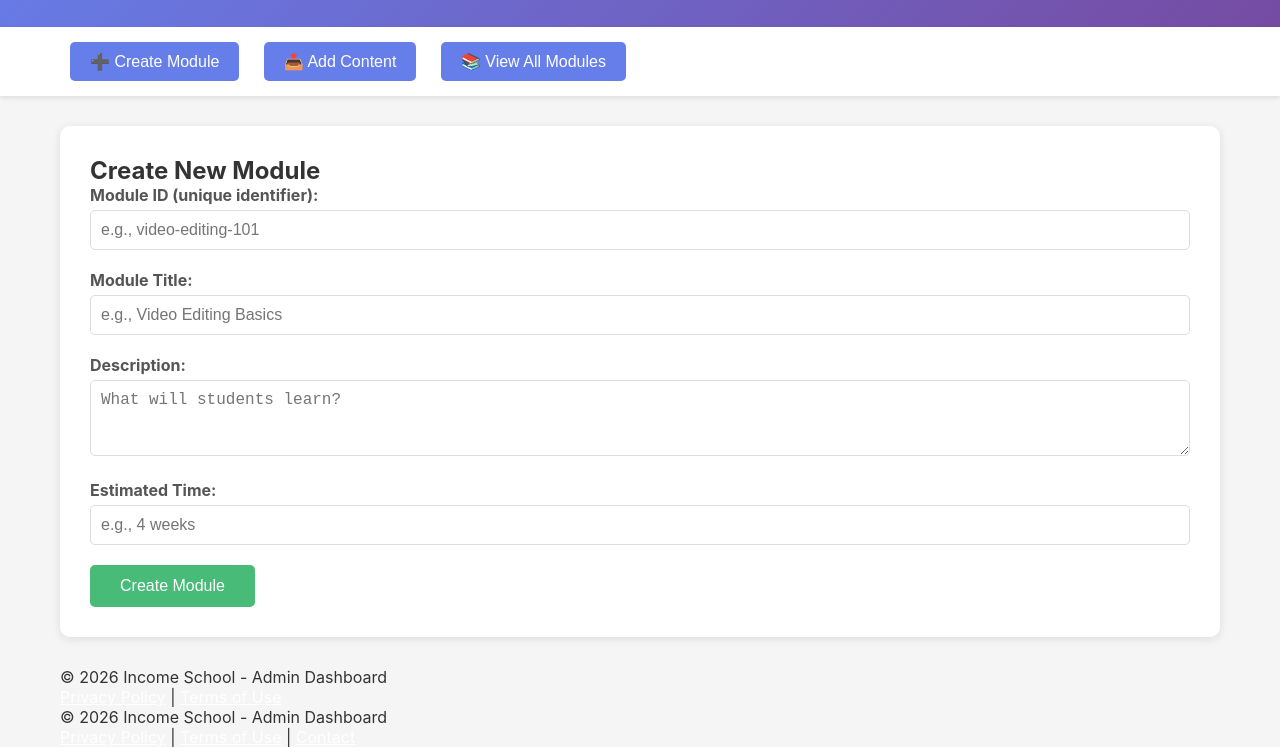
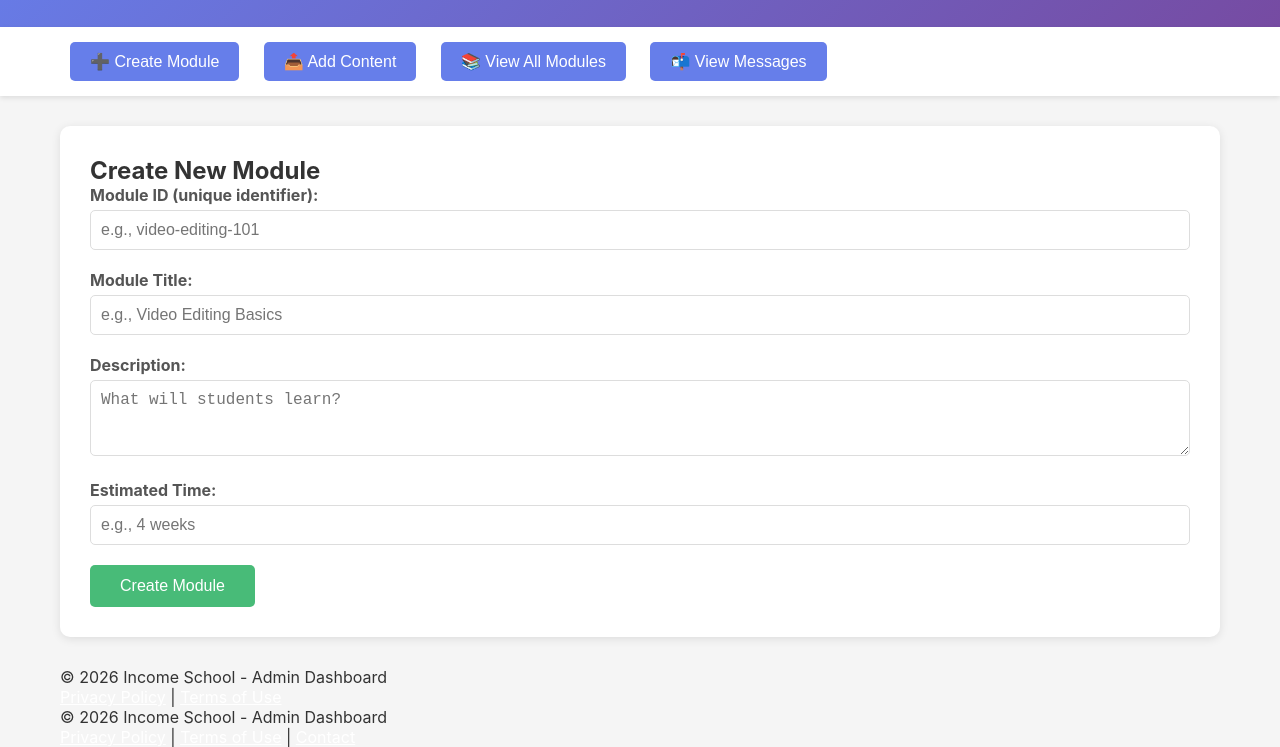
Before and after one commit to jobmlisho53-bit/Skillschool, a website: page public/admin/index.html in a window 1280 px wide. Shown: the part 92-839 px from the top of the page. Drawn offline with Linux system fonts and the light colour scheme.

Commit message:
Add Messages button to admin dashboard

```diff
--- a/public/admin/index.html
+++ b/public/admin/index.html
@@ -66,6 +66,7 @@
             <button onclick="showSection('create-module')">➕ Create Module</button>
             <button onclick="showSection('upload-content')">📤 Add Content</button>
             <button onclick="showSection('view-modules')">📚 View All Modules</button>
+            <button onclick="location.href='/admin/messages'">📬 View Messages</button>
         </div>
     </nav>
 
```
